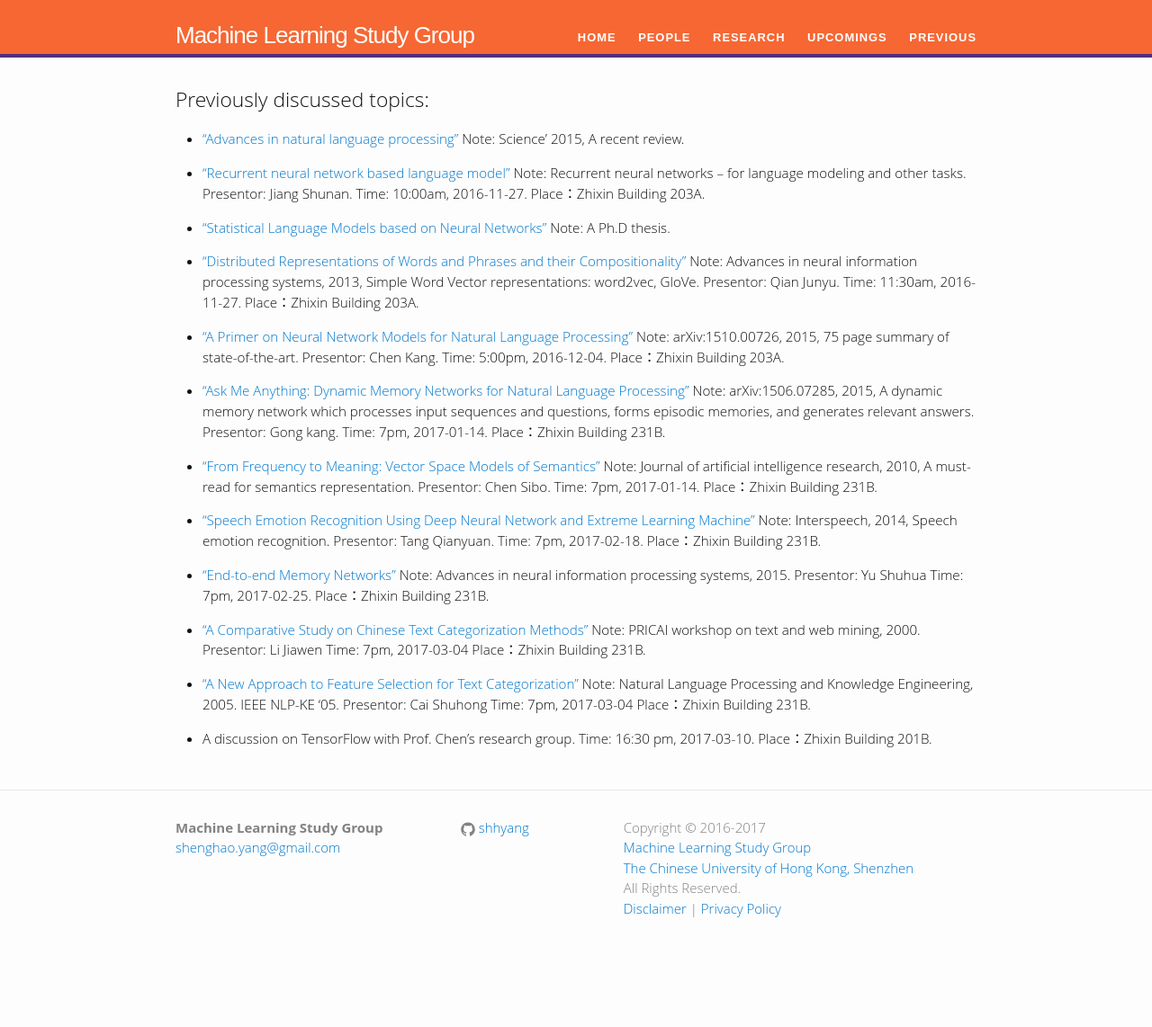
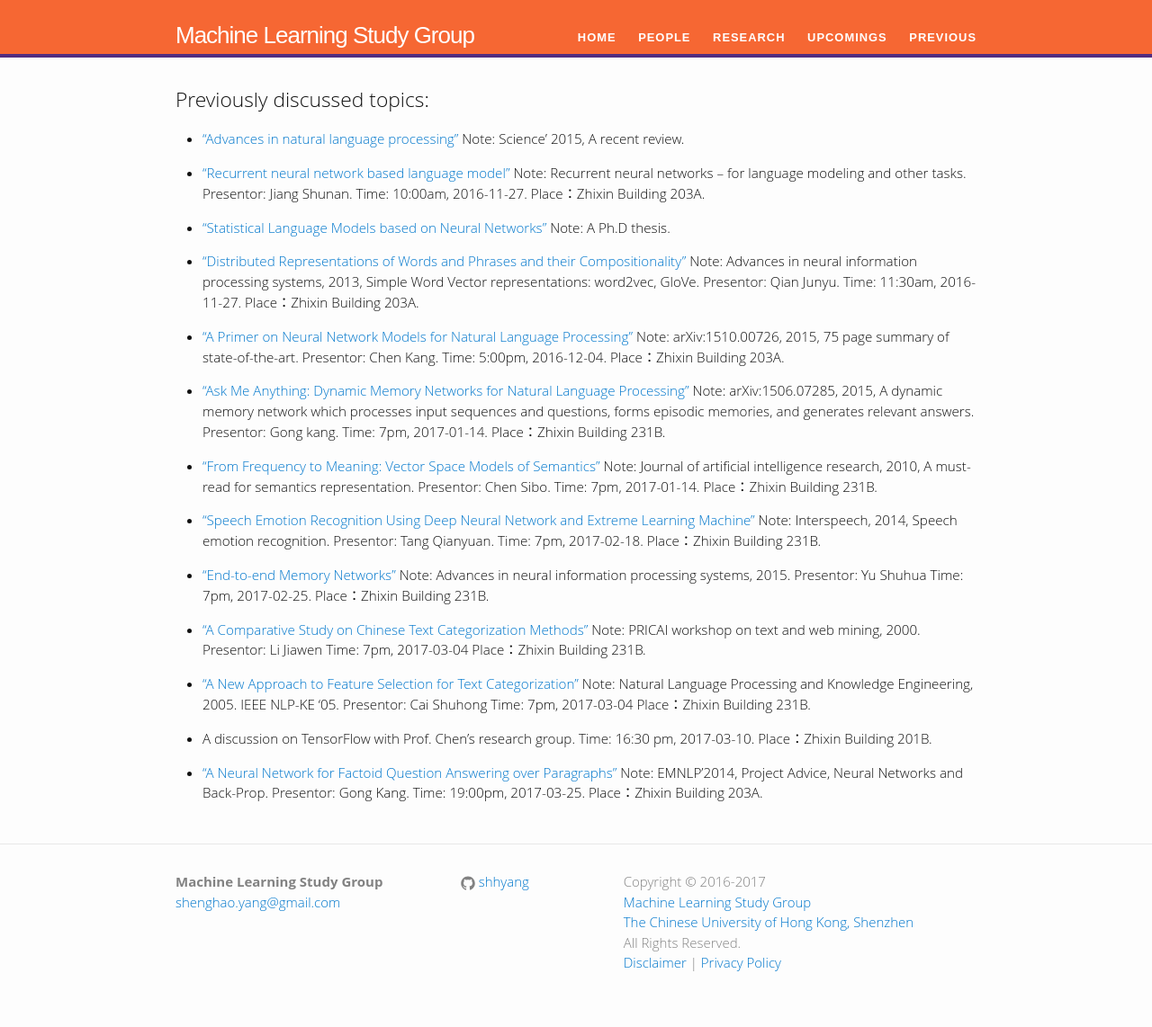
Before and after one commit to shhyang/learning, a Jekyll site: the page built from previous/index.md, in a window 1280 px wide. Shown: the whole page at 90% size. Built offline with Jekyll 4.4.1, drawn with Linux system fonts in a browser that asks for light colours; some web fonts are replaced; our own code applies the rules of GitHub Pages for plain Markdown files; before the commit the page ends 1081 px from its top, so only the background shows below that.

Commit message:
Update index.md

```diff
--- a/previous/index.md
+++ b/previous/index.md
@@ -64,3 +64,9 @@ Place：Zhixin Building 231B.
 - A discussion on TensorFlow with Prof. Chen's research group.
 Time: 16:30 pm, 2017-03-10.
 Place：Zhixin Building 201B.
+
+- ["A Neural Network for Factoid Question Answering over Paragraphs"](https://cs.umd.edu/~miyyer/pubs/2014_qb_rnn.pdf)
+Note: EMNLP’2014, Project Advice, Neural Networks and Back-Prop.
+Presentor: Gong Kang.
+Time: 19:00pm, 2017-03-25.
+Place：Zhixin Building 203A.
```
